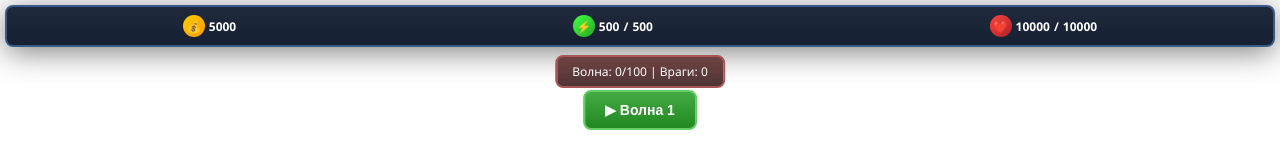
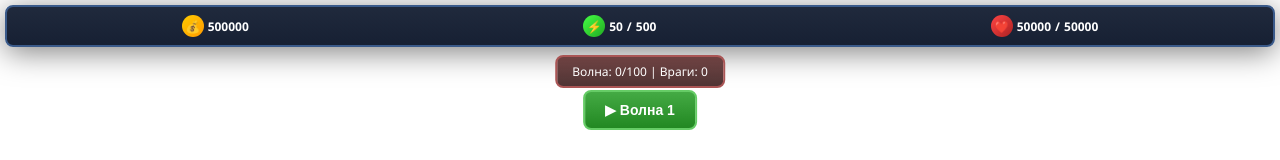
Before and after one commit to dudl1/happybirthdaynariman, a plain HTML site: page index.html in a window 1280 px wide. Shown: the top 160 px of the page. Drawn offline with Linux system fonts and the light colour scheme.

Commit message:
Update index.html

```diff
--- a/index.html
+++ b/index.html
@@ -805,11 +805,11 @@
     <script>
         // Game State
         let gameState = {
-            coins: 5000,
-            energy: 500,
+            coins: 500000,
+            energy: 50,
             maxEnergy: 500,
-            baseHp: 10000,
-            baseMaxHp: 10000,
+            baseHp: 50000,
+            baseMaxHp: 50000,
             currentWave: 0,
             buildings: [],
             units: [],
```
